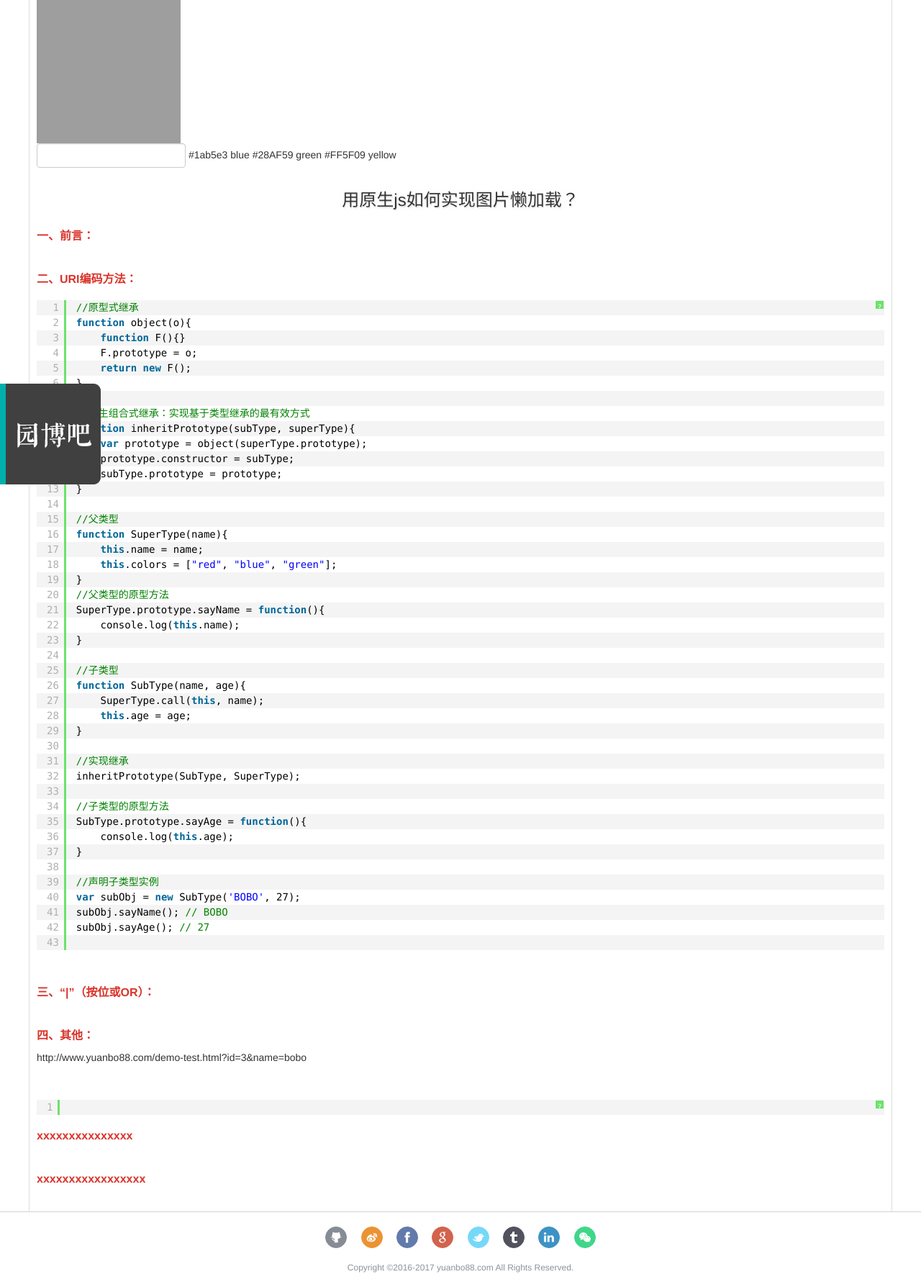
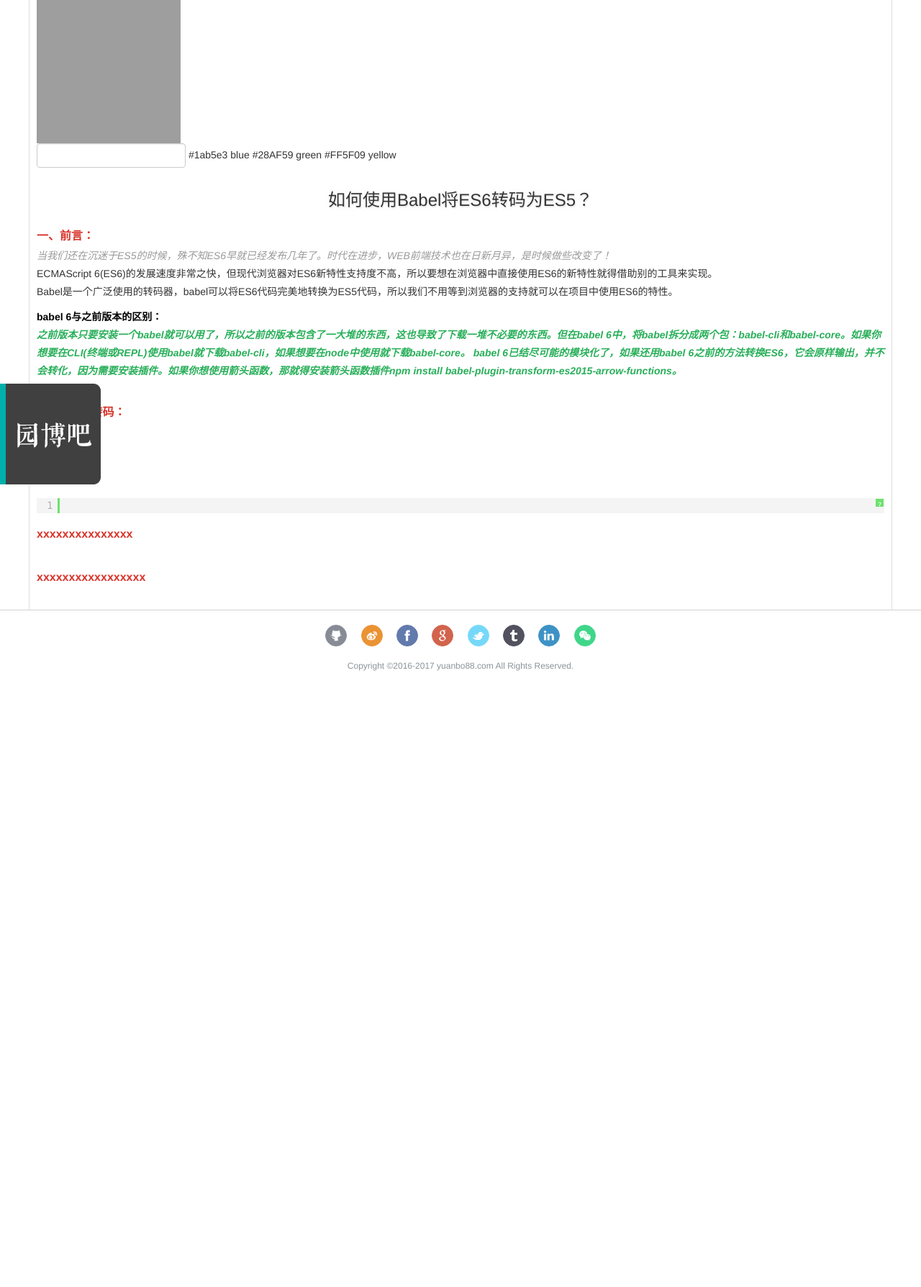
Before and after one commit to bobo88/BOBO, a PHP site: page /demo_article.php in a window 1280 px wide. Shown: the part 127-1915 px from the top of the page at 72% size. After the commit the page ends 1059 px from the top, so only its background shows below. Run offline with PHP 8.4, Linux system fonts and the light colour scheme; style sheets or scripts are compiled from the project's sources; some libraries are stand-ins or nearby versions; grey boxes are pictures that could not be loaded.

Commit message:
add article new style

```diff
--- a/skin1/demo_article.php
+++ b/skin1/demo_article.php
@@ -32,119 +32,38 @@
 #FF5F09    yellow
 <br/>
 <!-- <h1>初探Flexbox弹性盒子布局</h1> -->
-<h1>用原生js如何实现图片懒加载？</h1>
+<h1>如何使用Babel将ES6转码为ES5？</h1>
+
+<h3><strong>一、前言：</strong></h3>
+<section>
+<p class="notes">当我们还在沉迷于ES5的时候，殊不知ES6早就已经发布几年了。时代在进步，WEB前端技术也在日新月异，是时候做些改变了！</p>
+<p class="mb10">
+	ECMAScript 6(ES6)的发展速度非常之快，但现代浏览器对ES6新特性支持度不高，所以要想在浏览器中直接使用ES6的新特性就得借助别的工具来实现。<br/>
+	Babel是一个广泛使用的转码器，babel可以将ES6代码完美地转换为ES5代码，所以我们不用等到浏览器的支持就可以在项目中使用ES6的特性。
+</p>
+
+<p>
+	<span class="fb-black">babel 6与之前版本的区别：</span><br/>
+	<span class="focus">之前版本只要安装一个babel就可以用了，所以之前的版本包含了一大堆的东西，这也导致了下载一堆不必要的东西。但在babel 6中，将babel拆分成两个包：babel-cli和babel-core。如果你想要在CLI(终端或REPL)使用babel就下载babel-cli，如果想要在node中使用就下载babel-core。
+	babel 6已结尽可能的模块化了，如果还用babel 6之前的方法转换ES6，它会原样输出，并不会转化，因为需要安装插件。如果你想使用箭头函数，那就得安装箭头函数插件npm install  babel-plugin-transform-es2015-arrow-functions。</span>
+</p>
 
 
-<h3><strong>一、前言：</strong></h3>
+
+</section><br/>
+
+<h3><strong>二、Babel转码：</strong></h3>
 <section>
 
 </section><br/>
 
-<h3><strong>二、URI编码方法：</strong></h3>
-<section>
-
-<pre class="brush:js">
-//原型式继承
-function object(o){
-	function F(){}
-	F.prototype = o;
-	return new F();
-}
-
-//寄生组合式继承：实现基于类型继承的最有效方式
-function inheritPrototype(subType, superType){
-	var prototype = object(superType.prototype);
-	prototype.constructor = subType;
-	subType.prototype = prototype;
-}
-
-//父类型
-function SuperType(name){
-	this.name = name;
-	this.colors = ["red", "blue", "green"];
-}
-//父类型的原型方法
-SuperType.prototype.sayName = function(){
-	console.log(this.name);
-}
-
-//子类型
-function SubType(name, age){
-	SuperType.call(this, name);
-	this.age = age;
-}
-
-//实现继承
-inheritPrototype(SubType, SuperType);
-
-//子类型的原型方法
-SubType.prototype.sayAge = function(){
-	console.log(this.age);
-}
-
-//声明子类型实例
-var subObj = new SubType('BOBO', 27);
-subObj.sayName(); // BOBO
-subObj.sayAge(); // 27
-
-</pre>
-
-</section><br/>
 
 
-<script>
-	//原型式继承
-	function object(o){
-		function F(){}
-		F.prototype = o;
-		return new F();
-	}
 
-	//寄生组合式继承：实现基于类型继承的最有效方式
-	function inheritPrototype(subType, superType){
-		var prototype = object(superType.prototype);
-		prototype.constructor = subType;
-		subType.prototype = prototype;
-	}
-
-	//父类型
-	function SuperType(name){
-		this.name = name;
-		this.colors = ["red", "blue", "green"];
-	}
-	//父类型的原型方法
-	SuperType.prototype.sayName = function(){
-		console.log(this.name);
-	}
-
-	//子类型
-	function SubType(name, age){
-		SuperType.call(this, name);
-		this.age = age;
-	}
-
-	//实现继承
-	inheritPrototype(SubType, SuperType);
-
-	//子类型的原型方法
-	SubType.prototype.sayAge = function(){
-		console.log(this.age);
-	}
-
-	//声明子类型实例
-	var subObj = new SubType('BOBO', 27);
-	subObj.sayName(); // BOBO
-	subObj.sayAge(); // 27
-</script>
-
-<h3><strong>三、“|”（按位或OR）：</strong></h3>
-<section>
-
-</section><br/>
 
 <h3><strong>四、其他：</strong></h3>
 <section>
-	<div id="demo">http://www.yuanbo88.com/demo-test.html?id=3&name=bobo</div>
+
 </section><br/>
 
 
--- a/skin1/dist/less/other_min.less
+++ b/skin1/dist/less/other_min.less
@@ -51,9 +51,22 @@
 		h3{
 			strong{ font-size: 16px;}
 		}
+		/*黑色粗体*/
 		.fb-black{ color: #000; font-weight: bold;}
+
+		/*灰色斜体*/
+		.notes{ color: #999; font-style: italic;}
+
+		/*重点内容*/
+		.focus{ color: #28AF59; font-weight: bold; font-size: 14px; font-style: italic;}
+
+		/*下划线*/
+		.line-d{ text-decoration: underline;}
 		img{ margin: 0; max-width: 100%;}
+
+		/*小注解*/
 		small{ color: #b86809; font-size: 12px;}
+
 		.input-normal{ display: inline-block; width: auto; vertical-align: middle; height: 34px; padding: 6px 12px; font-size: 14px; line-height: 1.42857143; color: #555; background-color: #fff; background-image: none;-webkit-box-sizing: border-box; -moz-box-sizing: border-box; box-sizing: border-box;
 		 border: 1px solid #ccc; border-radius: 4px; -webkit-box-shadow: inset 0 1px 1px rgba(0,0,0,.075); box-shadow: inset 0 1px 1px rgba(0,0,0,.075);
 		 -webkit-transition: border-color ease-in-out .15s,-webkit-box-shadow ease-in-out .15s; -o-transition: border-color ease-in-out .15s,box-shadow ease-in-out .15s; transition: border-color ease-in-out .15s,box-shadow ease-in-out .15s;
```
Also changed, not shown: skin1/dist/css/other_min.css.
